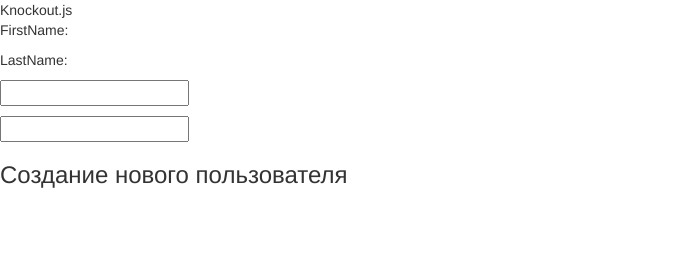
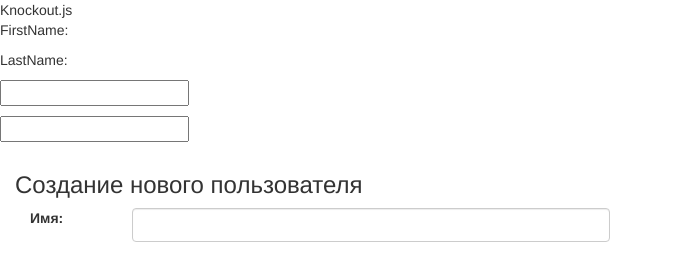
Before and after one commit to NickTaporuk/knockout, a plain HTML site: page frontend/loft.html in a window 1280 px wide. Shown: the whole page, without its empty margins (0-673 px from the left). Drawn offline with Linux system fonts and the light colour scheme.

Commit message:
init bootstrap3

```diff
--- a/frontend/loft.html
+++ b/frontend/loft.html
@@ -15,8 +15,15 @@
 <p><input type="text"  data-bind="value:FirstName"></p>
 <p><input type="text"  data-bind="value:LastName"></p>
 
-<form action="" class="caol-md-6">
+<form action="" class="col-md-6">
     <h3>Создание нового пользователя</h3>
+    <!--.form-group>label.col-sm-2.control-label{Имя}+.col-sm-10>inp.form-control-->
+    <div class="form-group">
+        <label for="" class="col-sm-2 control-label">Имя:</label>
+
+        <div class="col-sm-10"><input type="text" name="" id="" class="form-control"/></div>
+    </div>
+
 </form>
 
 <script src="/js/bower_components/knockout/dist/knockout.js"></script>
```
